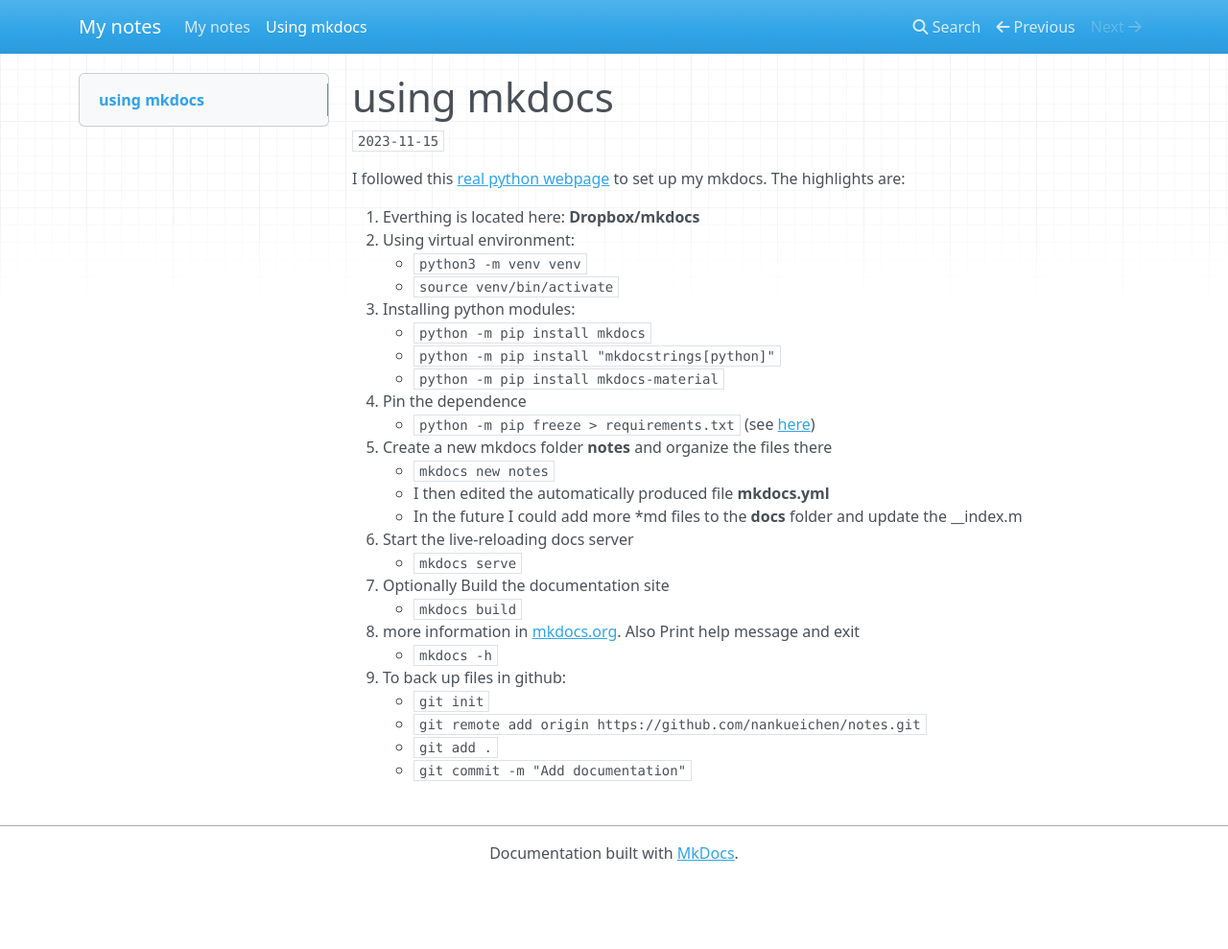
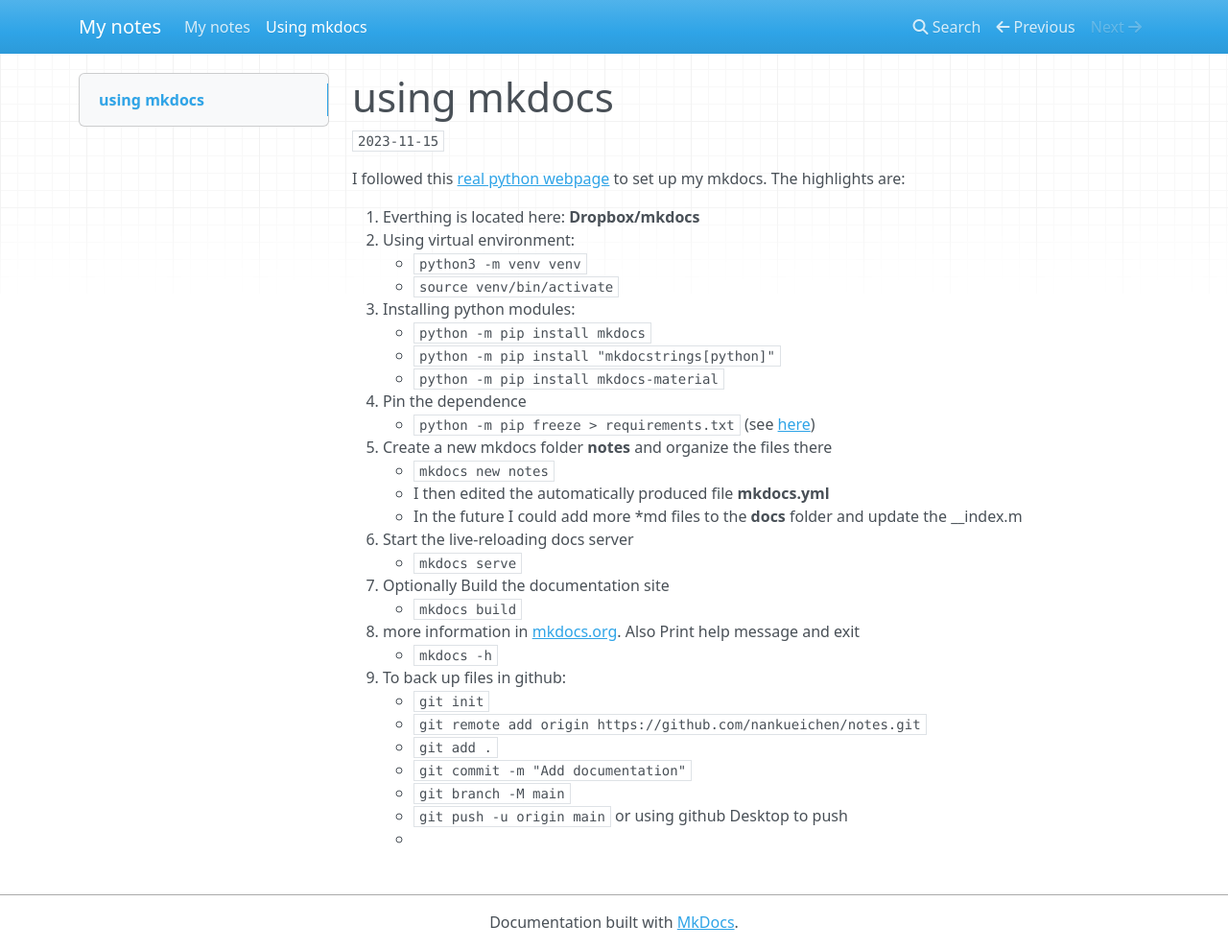
Before and after one commit to nankueichen/notes, an MkDocs documentation site: the page built from docs/using_mkdocs.md, in a window 1280 px wide and 989 px high. Shown: the whole window at 96% size. Built offline with MkDocs 1.6.1, drawn with Linux system fonts in a browser that asks for light colours; nearby versions of some CDN libraries.

Commit message:
github workflows

```diff
--- a/docs/using_mkdocs.md
+++ b/docs/using_mkdocs.md
@@ -28,3 +28,6 @@
 	* `git remote add origin https://github.com/nankueichen/notes.git`
 	* `git add .`
 	* `git commit -m "Add documentation"`
+	* `git branch -M main`
+	* `git push -u origin main` or using github Desktop to push
+	*
```
Also changed, not shown: 1 other file.
